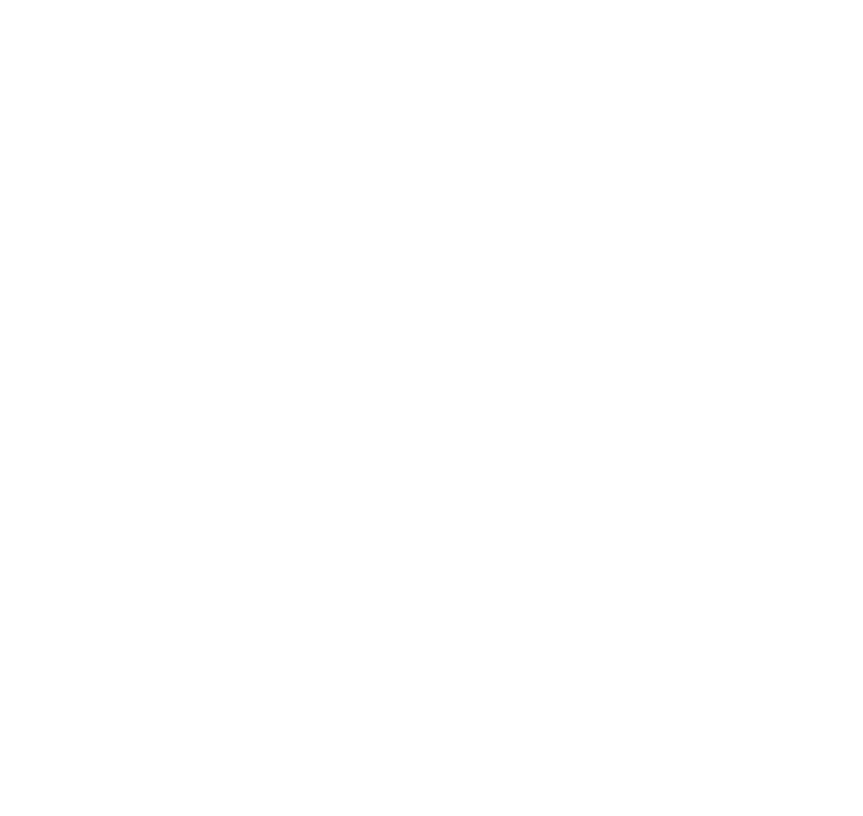
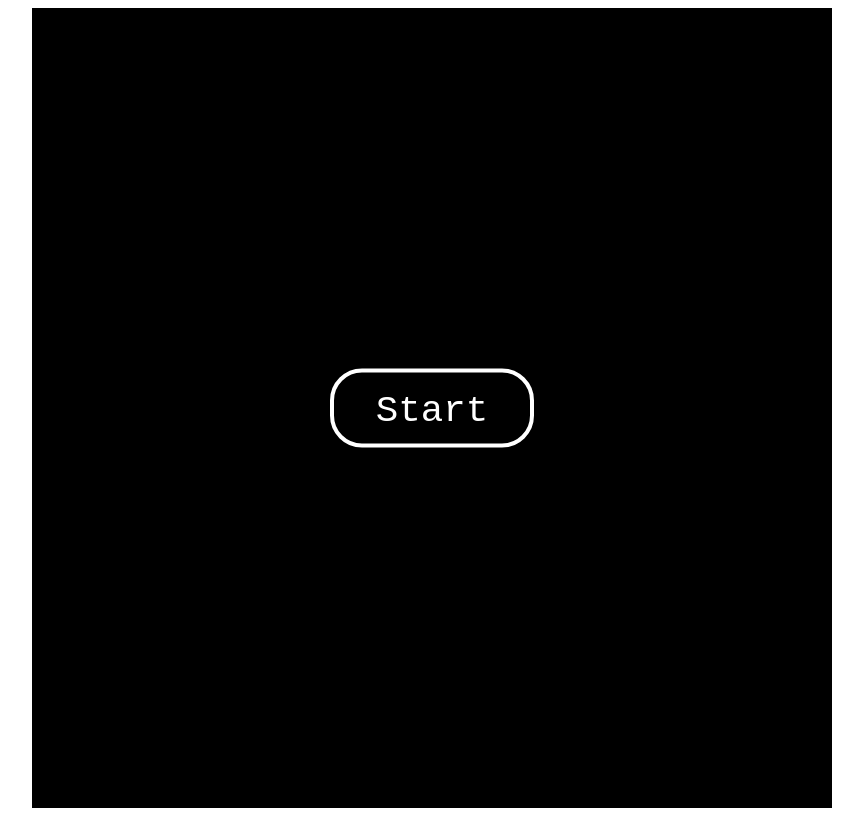
Before and after one commit to mlgpuntnl/canvas-mini-game, a website built with Vite: page index.html in a window 1280 px wide. Shown: the whole page, without its empty margins (208-1071 px from the left). Built offline with nearby package versions, Linux system fonts and the light colour scheme.

Commit message:
Start screen

```diff
--- /dev/null
+++ b/game/game.js
@@ -0,0 +1,43 @@
+import { Button } from "./ui/button"
+
+export function Game(canvas, width, height) {
+    this.canvas = canvas
+    this.canvas.width = width
+    this.canvas.height = height
+    this.ctx = this.canvas.getContext('2d')
+    // set black background
+    this.ctx.fillStyle = '#000'
+    this.ctx.fillRect(0,0,this.width,this.height)
+
+    this.clickActions = []
+
+    this.canvas.addEventListener('click', (e) => {
+        this.handleClickEvent(e.offsetX, e.offsetY)
+    })
+
+    this.startScreen = () => {
+        let btn = new Button([400,400],200,75,'Start')
+        btn.draw(this.ctx)
+        this.addOnClick(btn, this.play)
+    }
+
+    this.play = () => {
+        alert('play')
+    }
+
+    this.addOnClick = (elem, action) => {
+        this.clickActions.push({
+            elem: elem,
+            action: action
+        })
+    }
+
+    this.handleClickEvent = (x,y) => {
+        this.clickActions.forEach((object) => {
+            if (object.elem.isClicked(x,y)) {
+                object.action()
+            }
+        })
+    }
+
+}
--- /dev/null
+++ b/game/ui/button.js
@@ -0,0 +1,62 @@
+
+
+export function Button(position, width, height, text) {
+    this.position = {
+        x: (position[0] - (width / 2)),
+        y: (position[1] - (height / 2))
+    }
+    this.width = width
+    this.height = height
+    this.text = text
+    this.borderRadius = 30
+
+    this.draw = (ctx) => {
+        ctx.beginPath();
+        ctx.moveTo(this.position.x + this.borderRadius, this.position.y);
+        ctx.lineTo(this.position.x + this.width - this.borderRadius, this.position.y);
+        ctx.arcTo(
+            this.position.x + this.width,
+            this.position.y,
+            this.position.x + this.width,
+            this.position.y + this.borderRadius,
+            this.borderRadius);
+        ctx.lineTo(this.position.x + this.width, this.position.y + this.height - this.borderRadius);
+        ctx.arcTo(
+            this.position.x + this.width,
+            this.position.y + this.height,
+            this.position.x + this.width - this.borderRadius,
+            this.position.y + this.height,
+            this.borderRadius);
+        ctx.lineTo(this.position.x + this.borderRadius, this.position.y + this.height)
+        ctx.arcTo(
+            this.position.x,
+            this.position.y + this.height,
+            this.position.x,
+            this.position.y + this.height - this.borderRadius,
+            this.borderRadius);
+        ctx.lineTo(this.position.x, this.position.y + this.borderRadius)
+        ctx.arcTo(
+            this.position.x,
+            this.position.y,
+            this.position.x + this.borderRadius,
+            this.position.y,
+            this.borderRadius);
+        ctx.lineWidth = 4;
+        ctx.strokeStyle = '#fff'
+        ctx.stroke();
+
+        ctx.font = (this.height * .5)+'px monospace';
+        ctx.fillStyle = '#fff'
+        ctx.textAlign = 'center'
+        ctx.fillText(this.text, this.position.x + (this.width / 2), this.position.y + (this.height / 1.5), this.width);
+    }
+
+    this.isClicked = (x,y) => {
+        return (
+            x > this.position.x &&
+            x < this.position.x + this.width &&
+            y > this.position.y &&
+            y < this.position.y + this.height
+        )
+    }
+}
--- a/index.html
+++ b/index.html
@@ -8,6 +8,14 @@
     <script type="module" src="index.js"></script>
 </head>
 <body>
-
+    <style>
+        canvas {
+            display: block;
+            margin: auto;
+            background-color: #000;
+            cursor: pointer;
+        }
+    </style>
+    <canvas id="mini-game"></canvas>
 </body>
 </html>
--- a/index.js
+++ b/index.js
@@ -0,0 +1,9 @@
+import { Game } from "./game/game";
+
+const canvas = document.getElementById('mini-game')
+const width = 800
+const height = 800
+
+const game = new Game(canvas, width, height)
+
+game.startScreen()
```
